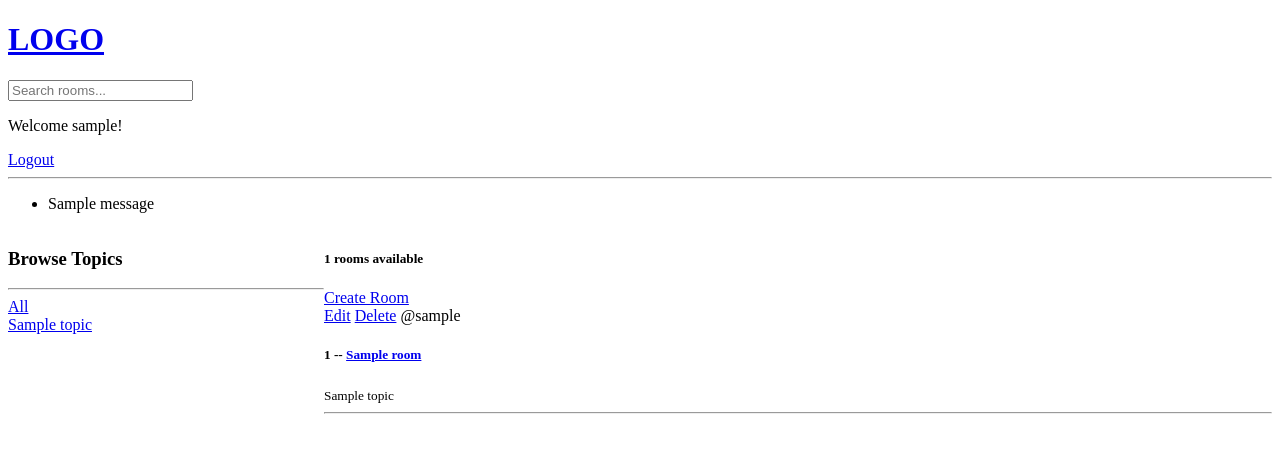
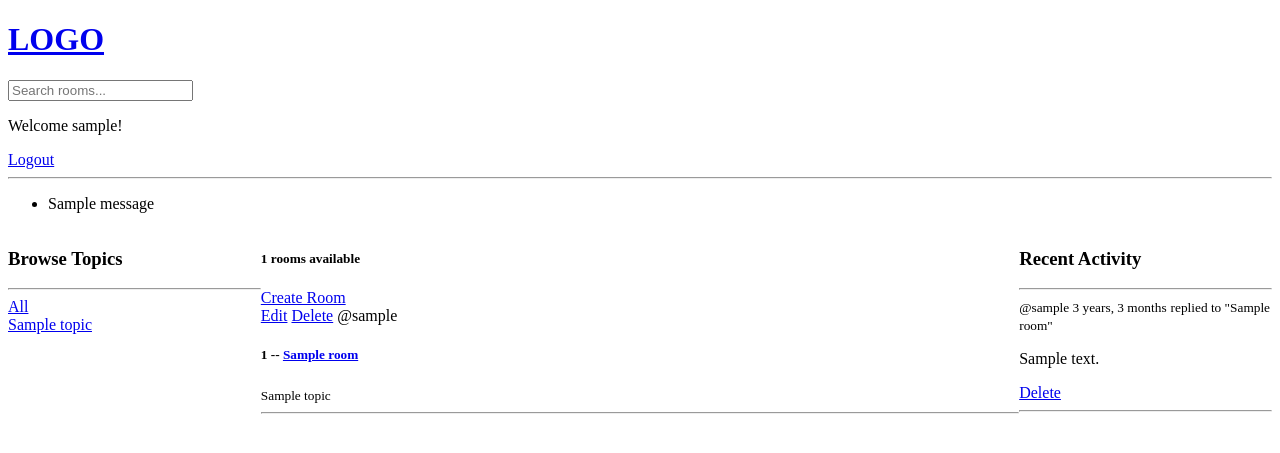
Before and after one commit to jmmarao/studybuddy-django, a Django app: page / in a window 1280 px wide. Shown: the top 453 px of the page. Run offline with Django 4.2, Linux system fonts and the light colour scheme; a user stored in the database is signed in; tables that the repository leaves empty hold one stand-in row (values such as "Sample post"); one stand-in notice (Sample message) is shown.

Commit message:
Refactor base templates to components

```diff
--- a/base/models.py
+++ b/base/models.py
@@ -27,5 +27,7 @@ class Message(models.Model):
     updated = models.DateTimeField(auto_now=True)
     created = models.DateTimeField(auto_now_add=True)
 
+    class Meta:
+        ordering = ['-updated', '-created']
     def __str__(self):
         return self.body[0:50]
--- /dev/null
+++ b/base/templates/base/activity_component.html
@@ -0,0 +1,13 @@
+<h3>Recent Activity</h3>
+<hr>
+{% for message in room_messages %}
+<div>
+    <small>@{{message.user}} {{message.created|timesince}}</small>
+    <small>replied to "{{message.room}}"</small>
+    <p>{{message}}</p>
+    {% if request.user == message.user %}
+    <a href="{% url 'delete-message' message.id %}">Delete</a>
+    {% endif %}
+    <hr>
+</div>
+{% endfor %}
--- /dev/null
+++ b/base/templates/base/feed_component.html
@@ -0,0 +1,14 @@
+<div>
+    {% for room in rooms %}
+    <div>
+        {% if request.user == room.host %}
+        <a href="{% url 'update-room' room.id %}">Edit</a>
+        <a href="{% url 'delete-room' room.id %}">Delete</a>
+        {% endif %}
+        <span>@{{room.host.username}}</span>
+        <h5>{{room.id}} -- <a href="{% url 'room' room.id %}">{{room.name}}</a></h5>
+        <small>{{room.topic.name}}</small>
+        <hr>
+    </div>
+    {% endfor %}
+</div>
--- a/base/templates/base/home.html
+++ b/base/templates/base/home.html
@@ -5,41 +5,23 @@
 <style>
     .home-container {
         display: grid;
-        grid-template-columns: 1fr 3fr;
+        grid-template-columns: 1fr 3fr 1fr;
     }
 </style>
 
 <div class="home-container">
     <div>
-        <h3>Browse Topics</h3>
-        <hr>
-        <div>
-            <a href="{% url 'home' %}">All</a>
-        </div>
-        {% for topic in topics %}
-        <div>
-            <a href="{% url 'home' %}?q={{topic.name}}">{{topic.name}}</a>
-        </div>
-        {% endfor %}
+        {% include 'base/topics_component.html' %}
     </div>
 
     <div>
         <h5>{{room_count}} rooms available</h5>
         <a href="{% url 'create-room' %}">Create Room</a>
-        <div>
-            {% for room in rooms %}
-            <div>
-                {% if request.user == room.host %}
-                <a href="{% url 'update-room' room.id %}">Edit</a>
-                <a href="{% url 'delete-room' room.id %}">Delete</a>
-                {% endif %}
-                <span>@{{room.host.username}}</span>
-                <h5>{{room.id}} -- <a href="{% url 'room' room.id %}">{{room.name}}</a></h5>
-                <small>{{room.topic.name}}</small>
-                <hr>
-            </div>
-            {% endfor %}
-        </div>
+        {% include 'base/feed_component.html' %}
+    </div>
+
+    <div>
+        {% include 'base/activity_component.html' %}
     </div>
 </div>
 {% endblock content %}
--- /dev/null
+++ b/base/templates/base/topics_component.html
@@ -0,0 +1,10 @@
+<h3>Browse Topics</h3>
+<hr>
+<div>
+    <a href="{% url 'home' %}">All</a>
+</div>
+{% for topic in topics %}
+<div>
+    <a href="{% url 'home' %}?q={{topic.name}}">{{topic.name}}</a>
+</div>
+{% endfor %}
--- a/base/views.py
+++ b/base/views.py
@@ -63,12 +63,14 @@ def home(request):
     )
     topics = Topic.objects.all()
     room_count = rooms.count()
-    context = {'rooms': rooms, 'topics': topics, 'room_count': room_count}
+    room_messages = Message.objects.filter(Q(room__topic__name__icontains=q))
+    context = {'rooms': rooms, 'topics': topics,
+               'room_count': room_count, 'room_messages': room_messages}
     return render(request, 'base/home.html', context)
 
 def room(request, pk):
     room = Room.objects.get(id=pk)
-    room_messages = room.message_set.all().order_by('-created')
+    room_messages = room.message_set.all()
     participants = room.participants.all()
 
     if request.method == 'POST':
```
